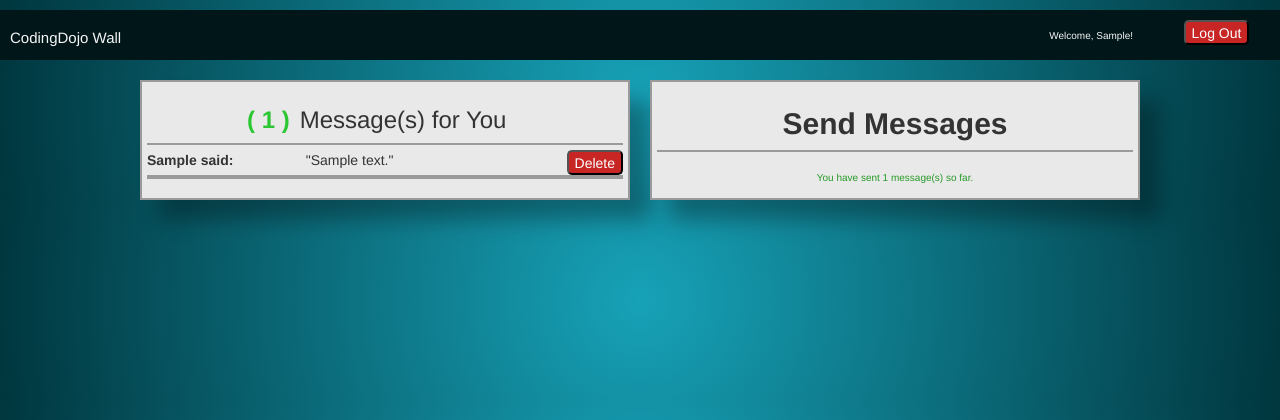
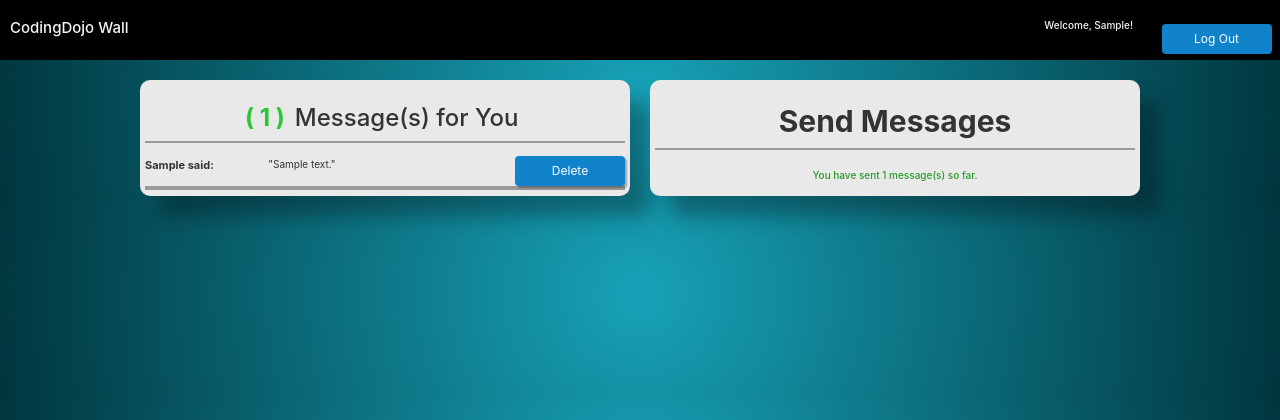
Before and after one commit to jdclark05/private-wall, a Flask app: page /wall/1 in a window 1280 px wide. Shown: the top 420 px of the page. Run offline with Flask 2, Linux system fonts and the light colour scheme; the visitor is signed in with stand-in values (Sample User, id 1); tables that the repository leaves empty or names only in its code hold one stand-in row (values such as "Sample post"); some libraries are stand-ins or nearby versions.

Commit message:
style improvements

```diff
--- a/static/wall.css
+++ b/static/wall.css
@@ -1,4 +1,12 @@
 body {
+    font-family: "--apple-systems", BlinkMacSystemFont, "Segoe UI", Roboto, "Helvetica Neue", Arial, sans-serif, "Apple Color Emoji", "Segoe UI Emoji", "Segoe UI Symbol";
+
+    font-size: 1rem;
+    font-weight: 400;
+    line-height: 1.5;
+    margin: 0;
+    text-align: left;
+
     /* Safari 4-5, Chrome 1-9 */
     background: -webkit-gradient(radial, center center, 0, center center, 460, from(#17a2b8), to(#00363e));
 
@@ -15,9 +23,8 @@ body {
 /* NAV BAR */
 
 .navBar {
-    margin-top: 10px;
-    height: 50px;
-    background-color: #001619;
+    height: 60px;
+    background-color: #000000;
     color: whitesmoke;
     display: flex;
     flex-direction: row;
@@ -62,6 +69,7 @@ body {
     width: 100%;
     flex: 1;
     display: flex;
+    align-items: center;
     justify-content: center;
 }
 
@@ -81,7 +89,8 @@ body {
     margin-right: 10px;
     width: 400px;
     flex: 1;
-    border: 2px solid rgb(154, 154, 154);
+    border: none;
+    border-radius: 10px;
     box-shadow: rgba(0, 0, 0, 0.3) 20px 20px 20px;
 }
 
@@ -153,10 +162,14 @@ tbody {
 
 .tdEntry {
     flex: 2;
+    font-size: 1.1rem;
 }
 
 .tdEntry2 {
-    flex: 3;
+    flex: 4;
+    text-align: left;
+    font-weight: italic;
+    font-size: 1rem;;
 }
 
 .tdEntry3 {
@@ -178,7 +191,8 @@ tbody {
     margin-left: 10px;
     width: 400px;
     flex: 1;
-    border: 2px solid rgb(154, 154, 154);
+    border: none;
+    border-radius: 10px;
     box-shadow: rgba(0, 0, 0, 0.3) 20px 20px 20px;
 }
 
@@ -228,20 +242,28 @@ form > input {
 }
 
 .button-resize {
-    width: 100%;
-    height: 25px;
-    border-radius: 5px;
-    background-color: rgb(200, 37, 37);
-    color: white;
+    margin-top: 8px;
+    font-size: 1.2rem;
+    height: 30px;
+    width: 110px;
+    background-color: #1183ca;
+    color: rgb(255, 255, 255);
+    border-radius: 4px;
+    border: none;
+    box-shadow: rgba(0, 0, 0, 0.3) 2px 2px 2px;
 }
 
 .buttonColor {
     flex: 1;
+    margin-bottom: 10px;
     align-items: center;
-    width: 80%;
-    height: 25px;
-    border-radius: 5px;
+    font-size: 1.2rem;
+    width: 110px;
+    height: 30px;
+    border-radius: 4px;
     background-color: rgb(43, 199, 51);
+    border: none;
+    box-shadow: rgba(0, 0, 0, 0.3) 2px 2px 2px;
     color: rgb(0, 0, 0);
 }
 
```
Also changed, not shown: static/style.css (+17 -4 lines), 2 other files.
